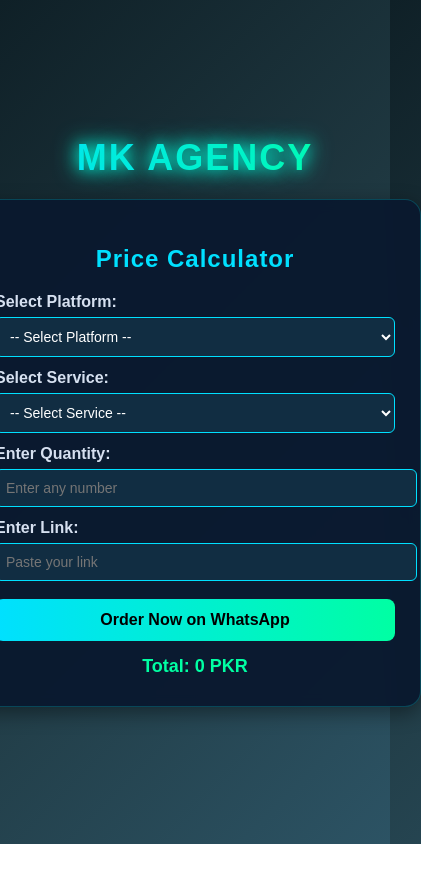
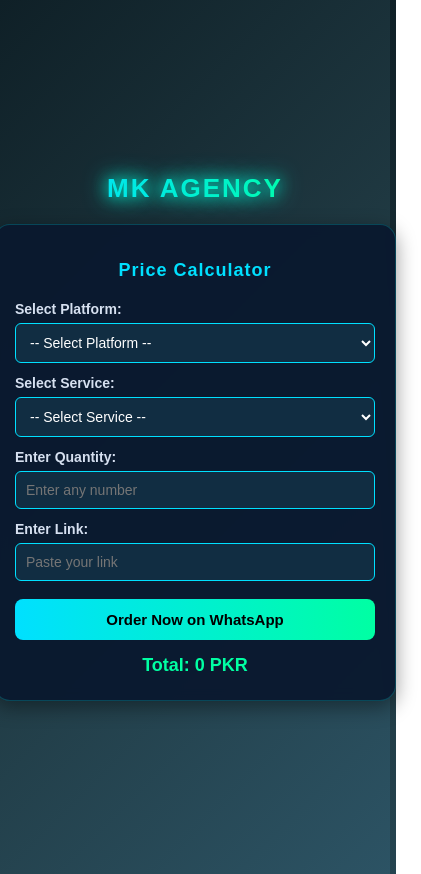
Before and after one commit to muzammilkhan34/MK-Agency-, a plain HTML site: page index.html in a window 390 px wide. Shown: the whole page, 421 px wide, since content can reach past the window. Before the commit the page ends 844 px from the top, so only its background shows below. Drawn offline with Linux system fonts and the light colour scheme.

Commit message:
index.html

```diff
--- a/index.html
+++ b/index.html
@@ -12,14 +12,15 @@
       justify-content: center;
       align-items: center;
       flex-direction: column;
-      height: 100vh;
+      min-height: 100vh;
       margin: 0;
+      padding: 15px;
       color: #fff;
     }
 
     /* Stylish Heading */
     .agency-title {
-      font-size: 36px;
+      font-size: 32px;
       font-weight: 700;
       background: linear-gradient(90deg, #00e0ff, #00ffa3);
       -webkit-background-clip: text;
@@ -38,10 +39,11 @@
 
     .calculator {
       background: rgba(10, 25, 47, 0.95);
-      padding: 25px;
+      padding: 20px;
       border-radius: 16px;
       box-shadow: 0 6px 20px rgba(0, 0, 0, 0.4);
-      width: 400px;
+      width: 100%;
+      max-width: 420px;
       border: 1px solid rgba(0, 255, 255, 0.2);
       backdrop-filter: blur(6px);
     }
@@ -51,6 +53,7 @@
       margin-bottom: 20px;
       color: #00e0ff;
       letter-spacing: 1px;
+      font-size: 20px;
     }
 
     label {
@@ -58,6 +61,7 @@
       margin-top: 12px;
       font-weight: bold;
       color: #d6e0f0;
+      font-size: 14px;
     }
 
     select, input {
@@ -69,6 +73,7 @@
       font-size: 14px;
       background: #112d42;
       color: #fff;
+      box-sizing: border-box;
     }
 
     button {
@@ -101,6 +106,19 @@
       margin-top: 4px;
       color: #aaa;
       text-align: center;
+    }
+
+    /* Mobile adjustments */
+    @media (max-width: 480px) {
+      .agency-title {
+        font-size: 26px;
+      }
+      h2 {
+        font-size: 18px;
+      }
+      button {
+        font-size: 15px;
+      }
     }
   </style>
 </head>
```
